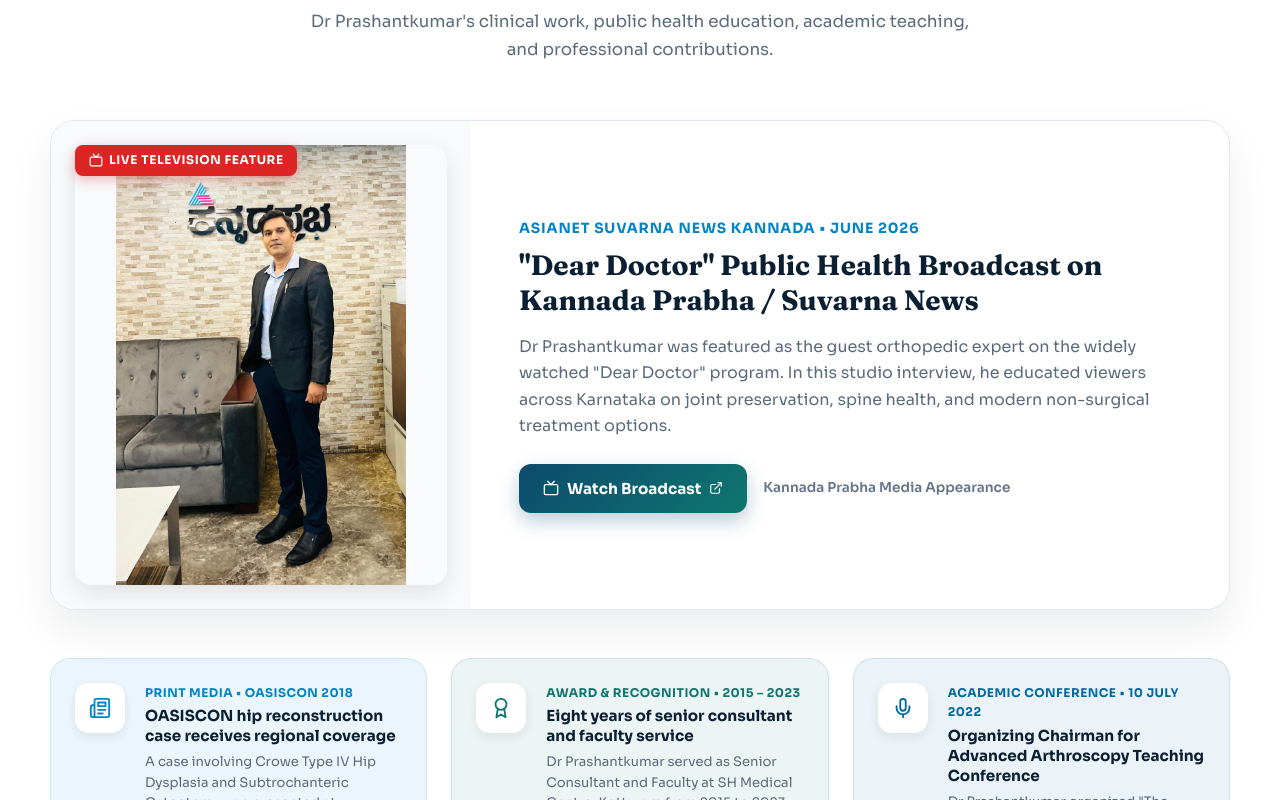
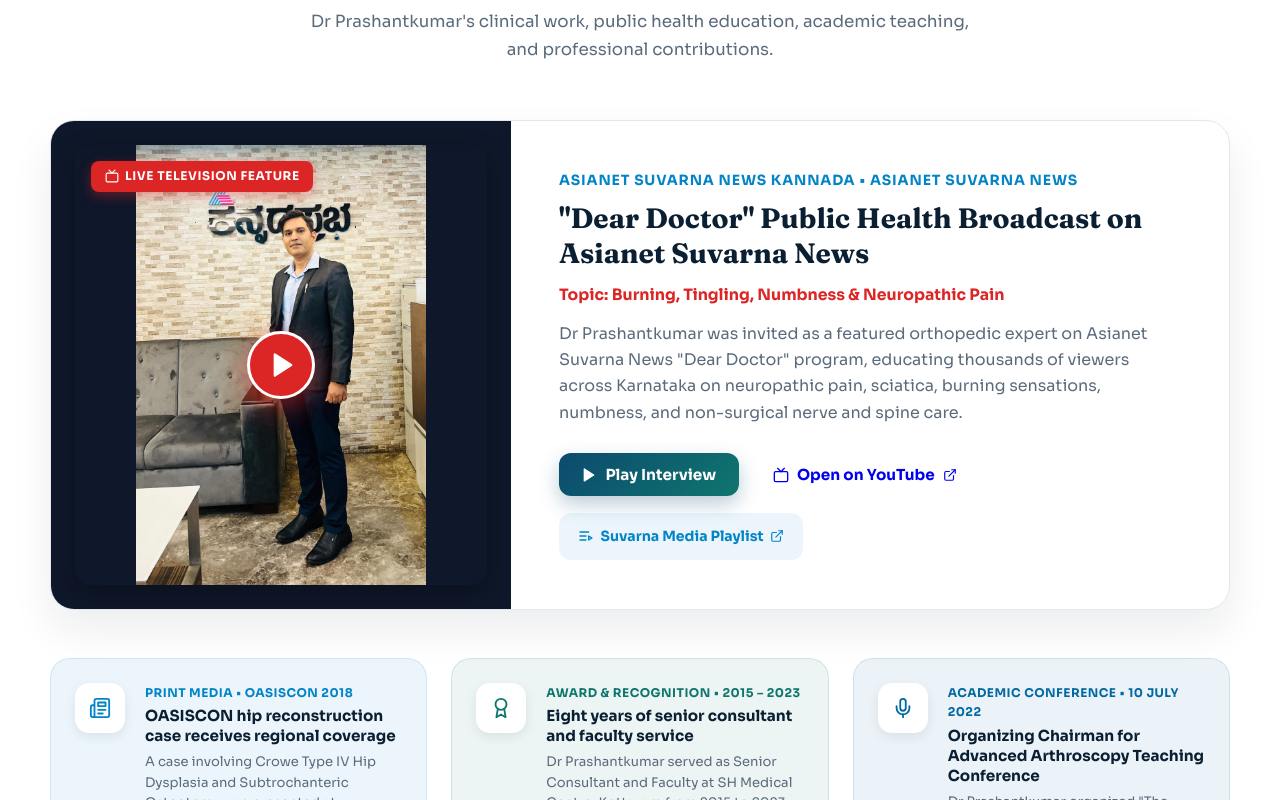
Before and after one commit to drprashantkumar079-afk/website, a React (Vite) app: page / in a window 1280 px wide. Shown: the part 1740-2540 px from the top of the page. Built offline with nearby package versions, Linux system fonts and the light colour scheme; no server answers.

Commit message:
feat: integrate Asianet Suvarna News 'Dear Doctor' video and playlist

```diff
--- a/src/components/HomepageHighlights.jsx
+++ b/src/components/HomepageHighlights.jsx
@@ -12,9 +12,9 @@
 ];
 
 const FEATURED_VIDEO_IDS = [
+  'video-suvarna-neuropathic-pain',
   'video-acl-recovery',
   'video-prp-knee',
-  'video-hip-fracture',
 ];
 
 function getFeaturedArticles() {
--- a/src/components/MediaCoverage.jsx
+++ b/src/components/MediaCoverage.jsx
@@ -1,5 +1,5 @@
-import React from 'react';
-import { Tv, Newspaper, ExternalLink, Mic, Award } from 'lucide-react';
+import React, { useState } from 'react';
+import { Tv, Newspaper, ExternalLink, Mic, Award, Play, ListVideo } from 'lucide-react';
 import { DOCTOR_INFO } from '../data/doctorData';
 
 const mediaCoverage = [
@@ -7,15 +7,17 @@
     logo: '📺',
     network: 'Asianet Suvarna News Kannada',
     program: '"Dear Doctor" Public Health Broadcast',
-    headline: 'Expert Orthopedic Speaker on Nerve & Joint Health',
-    description: 'Dr Prashantkumar was invited as a featured expert on the widely-watched Suvarna News "Dear Doctor" program in June 2026, educating thousands of viewers on sciatica, cervical spondylosis, and non-surgical spine care.',
-    date: 'June 2026',
-    type: 'Television',
+    headline: 'Burning, Tingling, Numbness & Neuropathic Pain Talk',
+    description: 'Dr Prashantkumar was invited as a featured orthopedic expert on Asianet Suvarna News "Dear Doctor" program, educating thousands of viewers across Karnataka on neuropathic pain, sciatica, burning sensations, numbness, and non-surgical nerve and spine care.',
+    date: 'Asianet Suvarna News',
+    type: 'Television Broadcast',
     color: '#dc2626',
     bg: 'rgba(220,38,38,0.08)',
     icon: Tv,
     image: '/Images/kannada-prabha.jpg',
-    link: 'https://www.youtube.com/channel/UCw9E_H95SrJf4yKK0tag1rw'
+    videoId: 'Wp0qqyQVQxE',
+    videoUrl: 'https://www.youtube.com/watch?v=Wp0qqyQVQxE',
+    playlistUrl: 'https://youtube.com/playlist?list=PLaHlnUPOMw0Q&si=KVQUmrjfdYuCZlQl'
   },
   {
     logo: '📰',
@@ -62,6 +64,8 @@
 ];
 
 export default function MediaCoverage() {
+  const [isPlayingVideo, setIsPlayingVideo] = useState(false);
+
   return (
     <section id="media" className="section-padding" style={{ background: '#ffffff' }}>
       <div className="container">
@@ -81,7 +85,7 @@
           </p>
         </div>
 
-        {/* Featured TV Appearance - Side-by-side card with 100% image visibility */}
+        {/* Featured TV Appearance - Side-by-side card with live video embed option */}
         <div style={{
           borderRadius: '24px',
           overflow: 'hidden',
@@ -90,38 +94,80 @@
           boxShadow: '0 20px 40px rgba(15,23,42,0.08)',
           marginBottom: '3rem',
           display: 'grid',
-          gridTemplateColumns: 'minmax(280px, 420px) 1fr',
+          gridTemplateColumns: 'minmax(280px, 460px) 1fr',
           gap: '0'
         }} className="media-featured-hero">
           <div style={{
             position: 'relative',
-            background: '#f8fafc',
+            background: '#0f172a',
             display: 'flex',
             alignItems: 'center',
             justifyContent: 'center',
-            padding: '1.5rem'
+            padding: isPlayingVideo ? '0' : '1.5rem',
+            minHeight: '380px'
           }}>
+            {isPlayingVideo ? (
+              <div style={{ width: '100%', height: '100%', minHeight: '380px' }}>
+                <iframe
+                  src={`https://www.youtube.com/embed/${mediaCoverage[0].videoId}?autoplay=1&rel=0`}
+                  title="Dr Prashantkumar — Asianet Suvarna News Dear Doctor"
+                  style={{ width: '100%', height: '100%', minHeight: '380px', border: 0 }}
+                  allow="accelerometer; autoplay; clipboard-write; encrypted-media; gyroscope; picture-in-picture"
+                  allowFullScreen
+                />
+              </div>
+            ) : (
+              <div style={{ position: 'relative', width: '100%', height: '100%', display: 'flex', alignItems: 'center', justifyContent: 'center' }}>
                 <img
                   src={mediaCoverage[0].image}
-              alt="Dr Prashantkumar Kannada Prabha Studio Interview"
+                  alt="Dr Prashantkumar Asianet Suvarna News Dear Doctor Interview"
                   style={{
                     width: '100%',
                     maxHeight: '440px',
                     objectFit: 'contain',
                     borderRadius: '16px',
-                boxShadow: '0 8px 24px rgba(0,0,0,0.1)'
+                    boxShadow: '0 8px 24px rgba(0,0,0,0.3)'
                   }}
                 />
+                <button
+                  type="button"
+                  onClick={() => setIsPlayingVideo(true)}
+                  aria-label="Play Asianet Suvarna News broadcast"
+                  style={{
+                    position: 'absolute',
+                    top: '50%',
+                    left: '50%',
+                    transform: 'translate(-50%, -50%)',
+                    width: '68px',
+                    height: '68px',
+                    borderRadius: '50%',
+                    background: '#dc2626',
+                    color: '#ffffff',
+                    border: '3px solid #ffffff',
+                    boxShadow: '0 8px 28px rgba(220,38,38,0.6)',
+                    cursor: 'pointer',
+                    display: 'flex',
+                    alignItems: 'center',
+                    justifyContent: 'center',
+                    transition: 'transform 0.2s ease'
+                  }}
+                  onMouseEnter={(e) => { e.currentTarget.style.transform = 'translate(-50%, -50%) scale(1.1)'; }}
+                  onMouseLeave={(e) => { e.currentTarget.style.transform = 'translate(-50%, -50%) scale(1.0)'; }}
+                >
+                  <Play size={28} fill="currentColor" style={{ marginLeft: '4px' }} />
+                </button>
                 <div style={{
-              position: 'absolute', top: '24px', left: '24px',
+                  position: 'absolute', top: '16px', left: '16px',
                   background: '#dc2626', borderRadius: '8px', padding: '0.35rem 0.85rem',
                   fontSize: '0.75rem', fontWeight: '800', color: '#ffffff',
                   textTransform: 'uppercase', letterSpacing: '0.05em',
-              boxShadow: '0 4px 12px rgba(220,38,38,0.3)',
+                  boxShadow: '0 4px 12px rgba(220,38,38,0.4)',
                   display: 'flex', alignItems: 'center', gap: '0.4rem'
                 }}>
                   <Tv size={14} /> LIVE Television Feature
                 </div>
+              </div>
+            )}
           </div>
 
           <div style={{
@@ -133,22 +179,49 @@
             <div style={{ color: '#0284c7', fontSize: '0.88rem', fontWeight: '700', textTransform: 'uppercase', letterSpacing: '0.06em', marginBottom: '0.5rem' }}>
               {mediaCoverage[0].network} • {mediaCoverage[0].date}
             </div>
-            <h3 style={{ color: 'var(--primary-navy)', fontSize: '1.75rem', fontWeight: '800', marginBottom: '1rem', lineHeight: 1.25 }}>
-              "Dear Doctor" Public Health Broadcast on Kannada Prabha / Suvarna News
+            <h3 style={{ color: 'var(--primary-navy)', fontSize: '1.75rem', fontWeight: '800', marginBottom: '0.75rem', lineHeight: 1.25 }}>
+              "Dear Doctor" Public Health Broadcast on Asianet Suvarna News
             </h3>
+            <p style={{ color: '#dc2626', fontWeight: '700', fontSize: '0.98rem', marginBottom: '0.75rem' }}>
+              Topic: Burning, Tingling, Numbness &amp; Neuropathic Pain
+            </p>
             <p style={{ color: 'var(--text-muted)', fontSize: '1rem', lineHeight: 1.65, marginBottom: '1.5rem' }}>
-              Dr Prashantkumar was featured as the guest orthopedic expert on the widely watched "Dear Doctor" program. In this studio interview, he educated viewers across Karnataka on joint preservation, spine health, and modern non-surgical treatment options.
+              {mediaCoverage[0].description}
             </p>
 
-            <div style={{ display: 'flex', gap: '1rem', alignItems: 'center', flexWrap: 'wrap' }}>
-              <a href={mediaCoverage[0].link} target="_blank" rel="noreferrer" className="btn btn-primary" style={{
-                display: 'inline-flex', alignItems: 'center', gap: '0.5rem', padding: '0.75rem 1.5rem', borderRadius: '12px'
-              }}>
-                <Tv size={16} /> Watch Broadcast <ExternalLink size={14} />
+            <div style={{ display: 'flex', gap: '0.85rem', alignItems: 'center', flexWrap: 'wrap' }}>
+              <button
+                type="button"
+                onClick={() => setIsPlayingVideo(true)}
+                className="btn btn-primary"
+                style={{
+                  display: 'inline-flex', alignItems: 'center', gap: '0.5rem', padding: '0.75rem 1.4rem', borderRadius: '12px'
+                }}
+              >
+                <Play size={16} fill="currentColor" /> Play Interview
+              </button>
+              <a
+                href={mediaCoverage[0].videoUrl}
+                target="_blank"
+                rel="noreferrer"
+                className="btn btn-outline"
+                style={{
+                  display: 'inline-flex', alignItems: 'center', gap: '0.5rem', padding: '0.75rem 1.3rem', borderRadius: '12px'
+                }}
+              >
+                <Tv size={16} /> Open on YouTube <ExternalLink size={14} />
               </a>
-              <span style={{ fontSize: '0.85rem', color: '#64748b', fontWeight: '600' }}>
-                Kannada Prabha Media Appearance
-              </span>
+              <a
+                href={mediaCoverage[0].playlistUrl}
+                target="_blank"
+                rel="noreferrer"
+                style={{
+                  display: 'inline-flex', alignItems: 'center', gap: '0.4rem', padding: '0.75rem 1.2rem', borderRadius: '12px',
+                  background: 'rgba(2,132,199,0.08)', color: '#0284c7', fontWeight: 700, fontSize: '0.88rem', textDecoration: 'none'
+                }}
+              >
+                <ListVideo size={16} /> Suvarna Media Playlist <ExternalLink size={14} />
+              </a>
             </div>
           </div>
         </div>
--- a/src/components/VideosSection.jsx
+++ b/src/components/VideosSection.jsx
@@ -24,7 +24,7 @@
 
 export default function VideosSection({ onSelectVideo }) {
   const [selectedCategory, setSelectedCategory] = useState('All');
-  const [activeVideoId, setActiveVideoId] = useState(VIDEOS[0]?.youtubeId || 'aEKSNe7myak');
+  const [activeVideoId, setActiveVideoId] = useState(VIDEOS[0]?.youtubeId || 'Wp0qqyQVQxE');
   const activeVideo = VIDEOS.find((v) => v.youtubeId === activeVideoId) || VIDEOS[0];
 
   const categories = useMemo(
@@ -51,7 +51,7 @@
           <p className="section-kicker">Video Hub</p>
           <h2>Watch on YouTube — {activeVideo.title}</h2>
           <p className="section-lead">
-            Real clinic videos — ACL recovery, knee PRP, fractures, hip fixation and more. Click any video below to play.
+            Real clinic videos — Asianet Suvarna News public health talks, ACL recovery, knee PRP, fractures, hip fixation and more. Click any video below to play.
           </p>
         </header>
 
@@ -65,23 +65,49 @@
           />
         </div>
 
+        <div style={{ display: 'grid', gridTemplateColumns: 'repeat(auto-fit, minmax(320px, 1fr))', gap: '1rem', margin: '1.5rem 0 2.5rem 0' }}>
           <a
             href={activeVideo.youtubeUrl || DOCTOR_INFO.socialLinks.youtubeChannel}
             target="_blank"
             rel="noreferrer"
             className="youtube-banner"
+            style={{ margin: 0 }}
           >
             <div className="youtube-banner-icon">
               <Youtube size={28} fill="currentColor" />
             </div>
             <div className="youtube-banner-copy">
               <strong>Dr Prashantkumar Ortho Care</strong>
-            <span>Subscribe for surgical lectures, Suvarna News talks &amp; recovery guides</span>
+              <span>Subscribe for surgical lectures &amp; recovery guides</span>
             </div>
             <span className="youtube-banner-cta">
               Open on YouTube <ExternalLink size={16} />
             </span>
           </a>
+
+          <a
+            href={DOCTOR_INFO.socialLinks.suvarnaPlaylist}
+            target="_blank"
+            rel="noreferrer"
+            className="youtube-banner"
+            style={{
+              margin: 0,
+              background: 'linear-gradient(135deg, #0f172a 0%, #1e293b 100%)',
+              borderColor: 'rgba(220,38,38,0.4)'
+            }}
+          >
+            <div className="youtube-banner-icon" style={{ background: '#dc2626', color: '#ffffff' }}>
+              <Youtube size={28} fill="currentColor" />
+            </div>
+            <div className="youtube-banner-copy">
+              <strong style={{ color: '#ffffff' }}>Asianet Suvarna News Playlist</strong>
+              <span style={{ color: '#cbd5e1' }}>Watch "Dear Doctor" nerve &amp; spine public health broadcast</span>
+            </div>
+            <span className="youtube-banner-cta" style={{ background: '#dc2626', color: '#ffffff' }}>
+              Watch Playlist <ExternalLink size={16} />
+            </span>
+          </a>
+        </div>
 
         <div className="filter-row videos-filters" role="tablist" aria-label="Video categories">
           {categories.map((cat) => (
@@ -126,7 +152,12 @@
                   <span className="video-duration">
                     <Clock size={12} /> {video.duration}
                   </span>
-                  <span className="video-cat">{video.category}</span>
+                  <span
+                    className="video-cat"
+                    style={video.badge ? { background: '#dc2626', color: '#ffffff', fontWeight: 700 } : {}}
+                  >
+                    {video.badge || video.category}
+                  </span>
                 </button>
                 <div className="video-body">
                   <h3>
--- a/src/data/doctorData.js
+++ b/src/data/doctorData.js
@@ -11,6 +11,8 @@
   satisfactionRate: "99.4%",
   socialLinks: {
     youtubeChannel: "https://www.youtube.com/channel/UCw9E_H95SrJf4yKK0tag1rw",
+    suvarnaPlaylist: "https://youtube.com/playlist?list=PLaHlnUPOMw0Q&si=KVQUmrjfdYuCZlQl",
+    suvarnaFeaturedVideo: "https://www.youtube.com/watch?v=Wp0qqyQVQxE",
     facebook: "https://www.facebook.com/share/1C22HRDbm8/?mibextid=wwXIfr",
     facebookPage: "https://www.facebook.com/dr.prashantkumar23",
     instagram: "https://www.instagram.com/dr.prashantkumar23",
@@ -33,8 +35,11 @@
     {
       mediaName: "Asianet Suvarna News Kannada",
       program: "'Dear Doctor' Public Health Broadcast",
-      topic: "Nerve Health, Sciatica & Joint Alignment Secrets",
-      date: "June 2026"
+      topic: "Burning, Tingling, Numbness & Neuropathic Pain",
+      youtubeUrl: "https://www.youtube.com/watch?v=Wp0qqyQVQxE",
+      playlistUrl: "https://youtube.com/playlist?list=PLaHlnUPOMw0Q&si=KVQUmrjfdYuCZlQl",
+      videoId: "Wp0qqyQVQxE",
+      date: "Asianet Suvarna News"
     },
     {
       mediaName: "National Orthopedic Press & Regional Dailies",
@@ -344,7 +349,7 @@
     image: "/Images/health-camp.jpg",
     title: "Nerve Health & Sciatica Live Session",
     caption: "Live Q&A on Asianet Suvarna News stream addressing sciatica, slip disc non-surgical recovery, and neck ergonomics for IT professionals.",
-    link: "https://www.youtube.com/channel/UCw9E_H95SrJf4yKK0tag1rw",
+    link: "https://www.youtube.com/watch?v=Wp0qqyQVQxE",
     likes: "3.8k",
     comments: "310"
   },
@@ -439,6 +444,24 @@
 ];
 
 export const VIDEOS = [
+  {
+    id: "video-suvarna-neuropathic-pain",
+    title: "Burning, Tingling, Numbness | Neuropathic Pain — Asianet Suvarna News",
+    duration: "Live Broadcast",
+    category: "Spine Care",
+    youtubeId: "Wp0qqyQVQxE",
+    thumbnail: "https://i.ytimg.com/vi/Wp0qqyQVQxE/hqdefault.jpg",
+    doctorPic: "/Images/doctor-portrait-suit.jpg",
+    youtubeUrl: "https://www.youtube.com/watch?v=Wp0qqyQVQxE",
+    playlistUrl: "https://youtube.com/playlist?list=PLaHlnUPOMw0Q&si=KVQUmrjfdYuCZlQl",
+    badge: "Suvarna News Live",
+    description: "Dr Prashantkumar featured on Asianet Suvarna News 'Dear Doctor' discussing burning sensations, nerve tingling, numbness and non-surgical spine care.",
+    highlights: [
+      "Asianet Suvarna News 'Dear Doctor' Broadcast",
+      "Neuropathic pain, burning & tingling symptoms",
+      "Non-surgical spine decompression and nerve care"
+    ]
+  },
   {
     id: "video-acl-recovery",
     title: "ACL tear recovery — week-by-week journey",
--- a/src/pages/ArthroscopyPage.jsx
+++ b/src/pages/ArthroscopyPage.jsx
@@ -212,9 +212,9 @@
             />
 
             <VideoEmbed
-              videoId="PLACEHOLDER"
-              title="Watch: Understanding Keyhole Surgery"
-              description="Dr Prashantkumar explains the benefits of arthroscopic repair for athletes and active adults."
+              videoId="aEKSNe7myak"
+              title="Watch: ACL Tear Recovery & Rehab Journey"
+              description="Dr Prashantkumar explains the step-by-step recovery and rehabilitation timeline following arthroscopic ACL reconstruction."
             />
 
             <ProcedureBlocks serviceKey="arthroscopy" />
--- a/src/pages/SpineCarePage.jsx
+++ b/src/pages/SpineCarePage.jsx
@@ -115,9 +115,9 @@
             </div>
 
             <VideoEmbed
-              videoId="PLACEHOLDER"
-              title="Watch: Asianet Suvarna News Feature"
-              description="Dr Prashantkumar discusses non-surgical interventions for sciatica and nerve health on national television."
+              videoId="Wp0qqyQVQxE"
+              title="Watch: Asianet Suvarna News 'Dear Doctor' Broadcast"
+              description="Dr Prashantkumar explains the root causes of burning sensations, tingling, numbness, neuropathic pain, and evidence-based non-surgical spine care."
             />
 
             <ProcedureBlocks serviceKey="spinecare" />
```
Also changed, not shown: 1 other file (tests, documents, lock files or other folders). Lines whose indentation alone changed are shown as unchanged.
